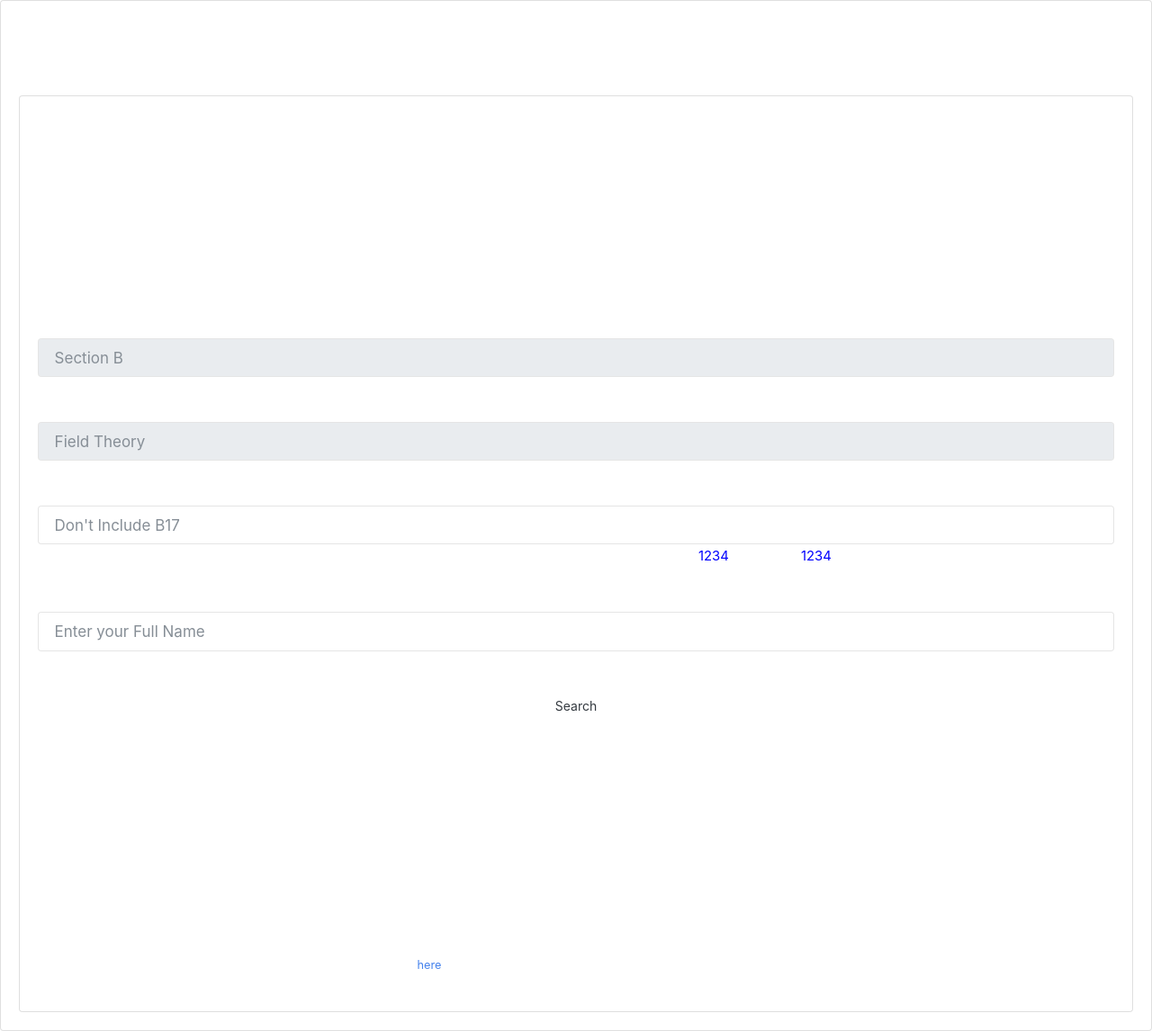
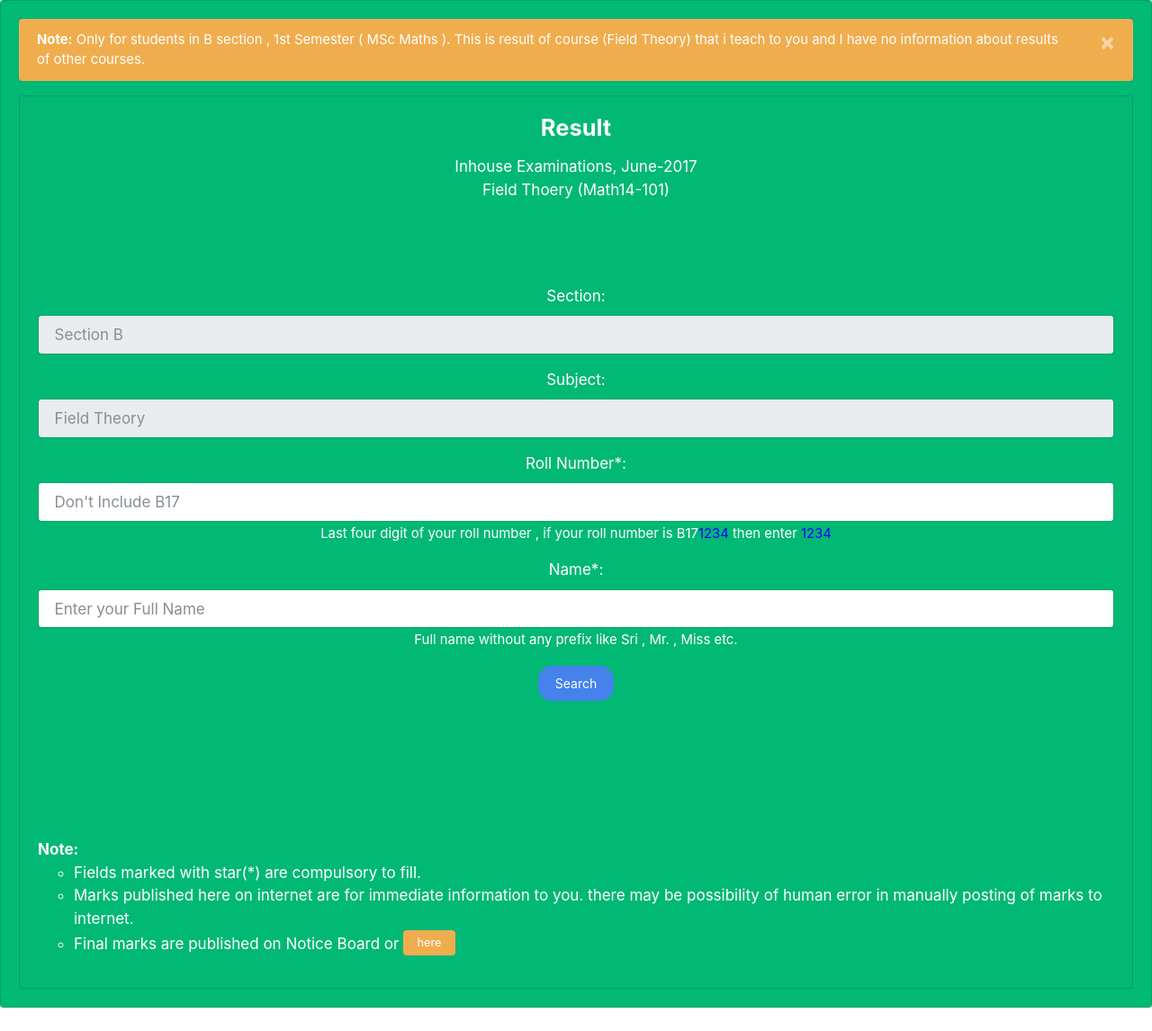
Before and after one commit to sirkapil/publish, a Jekyll site: the page result.html, which Jekyll copies as it is, in a window 1280 px wide. Shown: the whole page at 90% size. Built offline with Jekyll 4.4.1, drawn with Linux system fonts in a browser that asks for light colours; nearby versions of some CDN libraries; after the commit the page ends 1120 px from its top, so only the background shows below that.

Commit message:
Update result.html

```diff
--- a/result.html
+++ b/result.html
@@ -10,13 +10,13 @@
 <script src="https://maxcdn.bootstrapcdn.com/bootstrap/3.3.7/js/bootstrap.min.js"></script>
   </head>
   <body>
-<div class="card text-white bg-{{ site.tablecolor }}">
+<div class="card text-white bg-success">
 <div class="card-body">
-<div class="alert alert-dismissible alert-{{ site.alertcolor }}"> <button type="button" class="close" data-dismiss="alert">&times;</button> <strong>Note:</strong> Only for students in B section , 1st Semester ( MSc Maths ). This is result of course (Field Theory) that i teach to you and I have no information about results of other courses. </div>
-<div class="card text-white bg-{{ site.tablecolor }}">
+<div class="alert alert-dismissible alert-warning"> <button type="button" class="close" data-dismiss="alert">&times;</button> <strong>Note:</strong> Only for students in B section , 1st Semester ( MSc Maths ). This is result of course (Field Theory) that i teach to you and I have no information about results of other courses. </div>
+<div class="card text-white bg-success">
 <div class="card-body">
 <h4 class="list-group-item-heading">
-<center>Result</center></h4><p class="list-group-item-text"><center>{{ site.exam }}<br />{{ site.semester }}<br />{{ site.subject }}</center>
+<center>Result</center></h4><p class="list-group-item-text"><center>Inhouse Examinations, June-2017<br />Field Thoery (Math14-101)</center>
 </p>
 <br /><br /><br />
 <center>
@@ -40,7 +40,7 @@
     <input type="text" name="name" id="name" minlength="3" placeholder="Enter your Full Name" class="form-control" required="required" aria-describedby="NameHelp" required>
  <small id="NamHelp">Full name without any prefix like Sri , Mr. , Miss etc.</small>
 </div>
-<button type="submit" class="btn btn-{{ site.buttoncolor }}">
+<button type="submit" class="btn btn-primary">
    Search
    </button>
 </fieldset>
@@ -51,7 +51,7 @@
 <br /><br /><br /><br /><br /><br />
 <strong>Note:</strong> <ul type="circle"><li> Fields marked with star(*) are compulsory to fill.</li>
 <li>Marks published here on internet are for immediate information to you. there may be possibility of human error in manually posting of marks to internet.</li>
-<li>Final marks are published on Notice Board or <a href="/notice"><span class="badge badge-{{ site.buttoncolor }}">here</span></a></li></ul></p>
+<li>Final marks are published on Notice Board or <a href="/notice"><span class="badge badge-warning">here</span></a></li></ul></p>
 </div>
 </div>
 </article>
```
